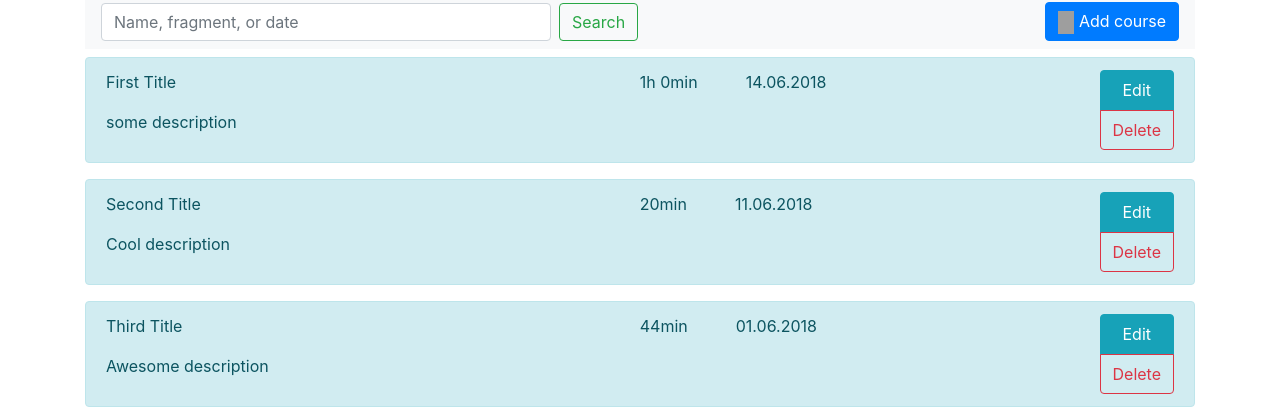
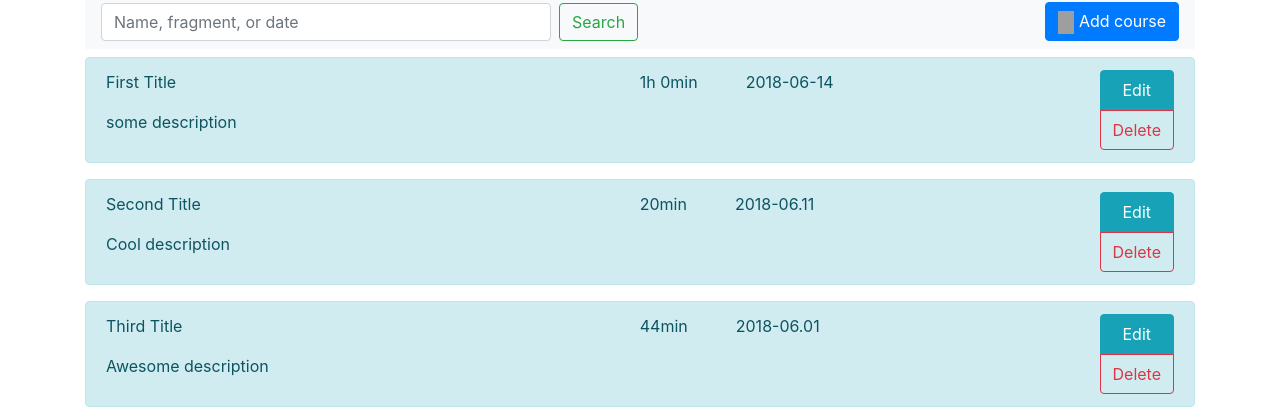
Before and after one commit to zero-t4/Angular, an Angular app: page / in a window 1280 px wide. Shown: the part 126-535 px from the top of the page. Built offline with nearby package versions, Linux system fonts and the light colour scheme; grey boxes are pictures that could not be loaded.

Commit message:
task/4 first half of task

```diff
--- a/src/app/course/course-list/course-list.component.html
+++ b/src/app/course/course-list/course-list.component.html
@@ -1,4 +1,8 @@
 <div class="component">
-  <app-course-item *ngFor="let item of courseItems" [courseItem]="item"></app-course-item>
+  <app-course-item
+    *ngFor="let item of courseItems"
+    [courseItem]="item"
+    [appColorHighlightBind]="item"
+  ></app-course-item>
   <button (click)="loadMoreCoursesHandler()" type="button" class="btn btn-secondary btn-lg btn-block">LOAD MORE</button>
 </div>
--- a/src/app/course/course-list/course-list.component.ts
+++ b/src/app/course/course-list/course-list.component.ts
@@ -21,21 +21,21 @@ export class CourseListComponent implements OnInit {
       {
         id: 0,
         title: 'First Title',
-        creationDate: '14.06.2018',
+        creationDate: '2018-06-14',
         duration: 60,
         description: 'some description',
       },
       {
         id: 1,
         title: 'Second Title',
-        creationDate: '11.06.2018',
+        creationDate: '2018-06.11',
         duration: 20,
         description: 'Cool description',
       },
       {
         id: 2,
         title: 'Third Title',
-        creationDate: '01.06.2018',
+        creationDate: '2018-06.01',
         duration: 44,
         description: 'Awesome description',
       },
--- /dev/null
+++ b/src/app/directives/color-bind.directive.ts
@@ -0,0 +1,25 @@
+import { Directive, ElementRef, Renderer2, Input } from '@angular/core';
+
+@Directive({
+  selector: '[appColorHighlightBind]'
+})
+export class ColorHighlightDirective {
+  @Input('appColorHighlightBind') date: string;
+
+  constructor(private el: ElementRef, private renderer: Renderer2) {
+    console.log(this.date);
+    const creationDate = new Date(this.date);
+    const currentDate = new Date();
+    const element = this.el.nativeElement;
+
+    const isFreshCourse = creationDate.getTime() < currentDate.getTime() &&
+      creationDate.getTime() >= currentDate.setDate(currentDate.getDate() - 14);
+    const isUpcomingCourse = creationDate.getTime() > currentDate.getTime();
+
+    if (isFreshCourse) {
+      this.renderer.setStyle(element, 'border', '1px solid green');
+    } else if (isUpcomingCourse) {
+      this.renderer.setStyle(element, 'border', '1px solid aqua');
+    }
+  }
+}
```
Also changed, not shown: src/app/course/courses.module.ts (+6 -1 lines).
